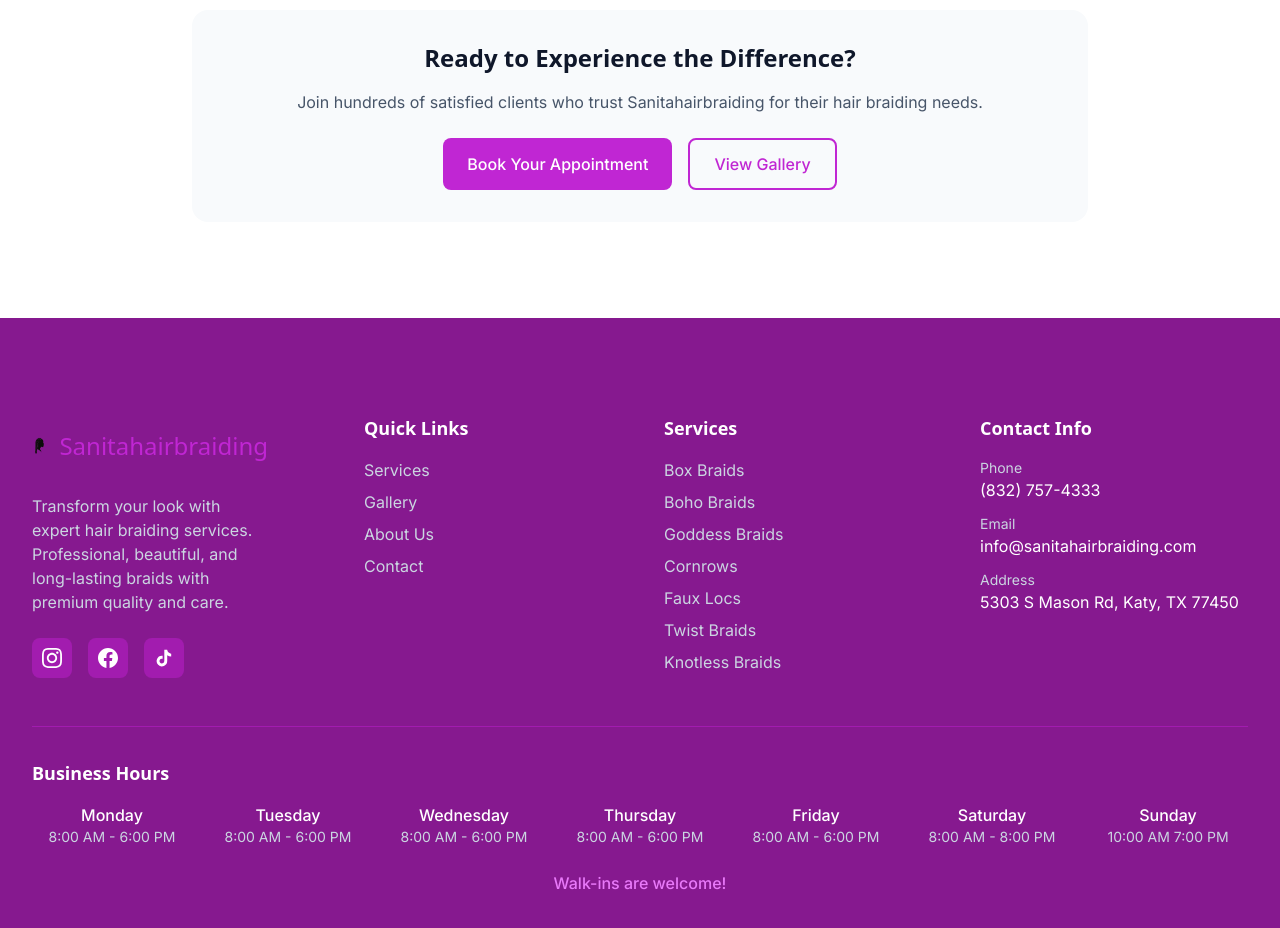
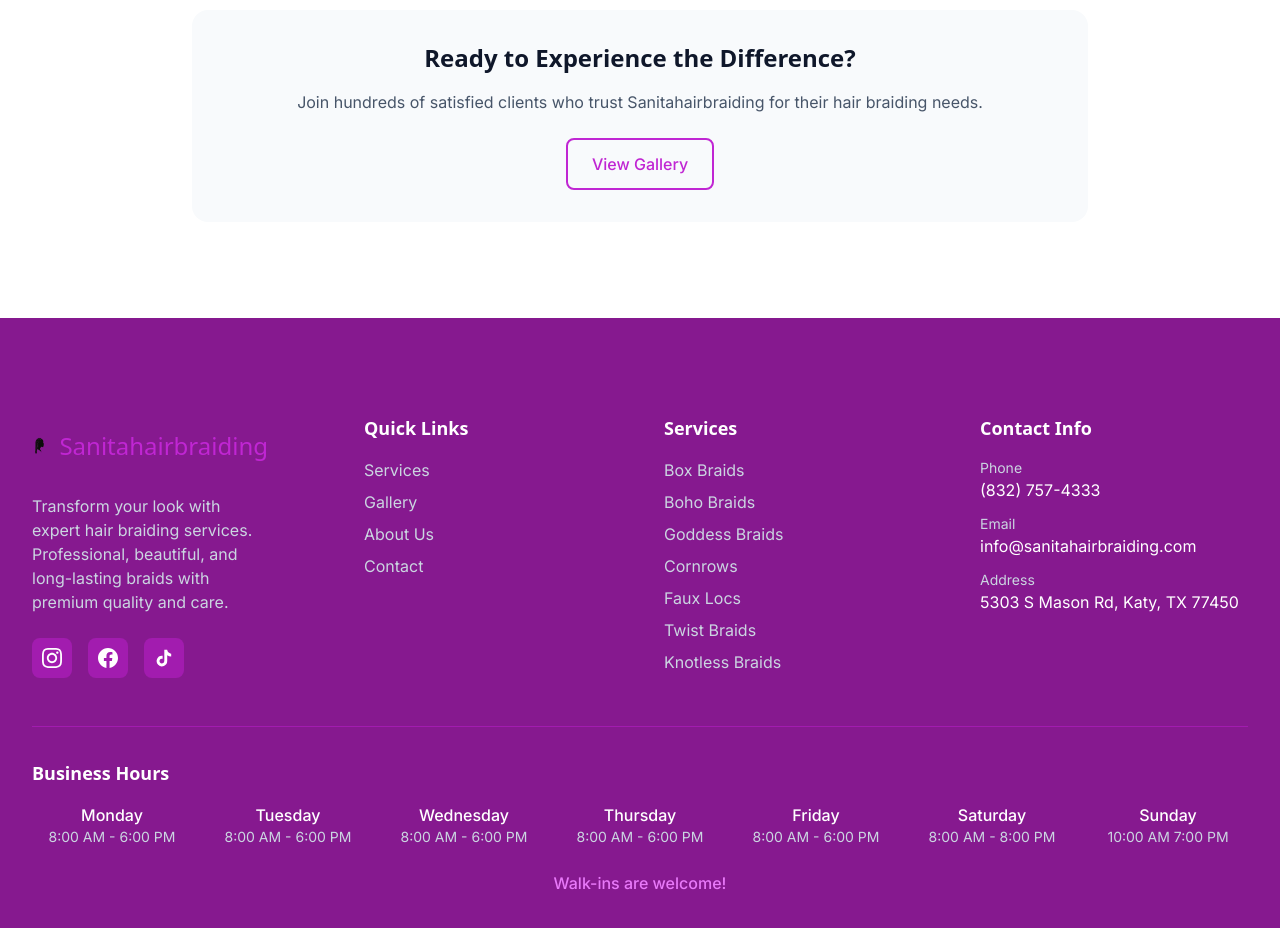
Before and after one commit to oobaretin/sanitahairbraiding, a Next.js app: page / in a window 1280 px wide. Shown: the part 2580-3508 px from the top of the page. Built offline with nearby package versions, Linux system fonts and the light colour scheme; a web font is replaced by a local one.

Commit message:
feat: Remove 'Book Your Appointment' CTA from services page
- Remove 'Book Your Appointment' button from testimonials section
- Keep 'View Gallery' button as requested
- Simplify button layout to single centered button
- Maintain clean design while removing booking redundancy

```diff
--- a/src/components/sections/Testimonials.tsx
+++ b/src/components/sections/Testimonials.tsx
@@ -94,10 +94,7 @@ export const Testimonials: React.FC = () => {
             <p className="text-secondary-600 mb-6">
               Join hundreds of satisfied clients who trust Sanitahairbraiding for their hair braiding needs.
             </p>
-            <div className="flex flex-col sm:flex-row gap-4 justify-center">
-              <button className="btn-primary">
-                Book Your Appointment
-              </button>
+            <div className="flex justify-center">
               <button className="btn-outline">
                 View Gallery
               </button>
```
